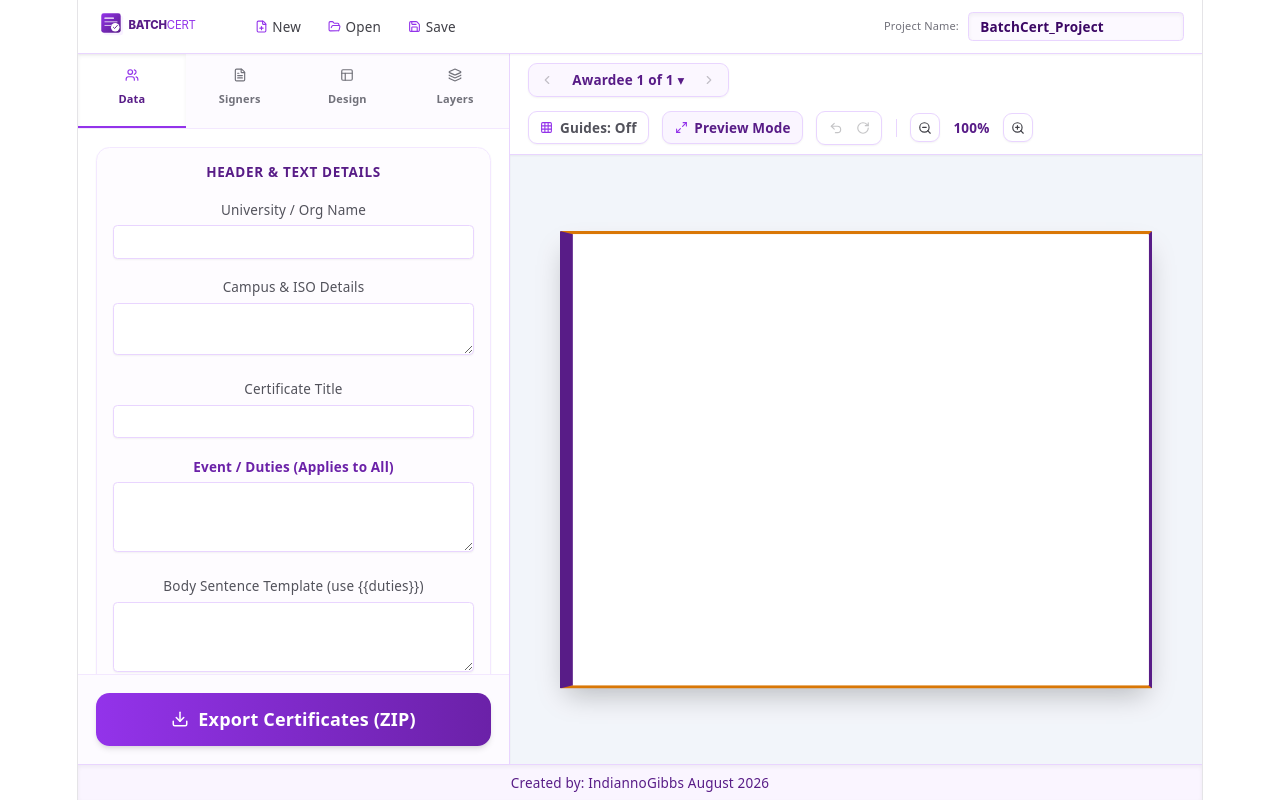
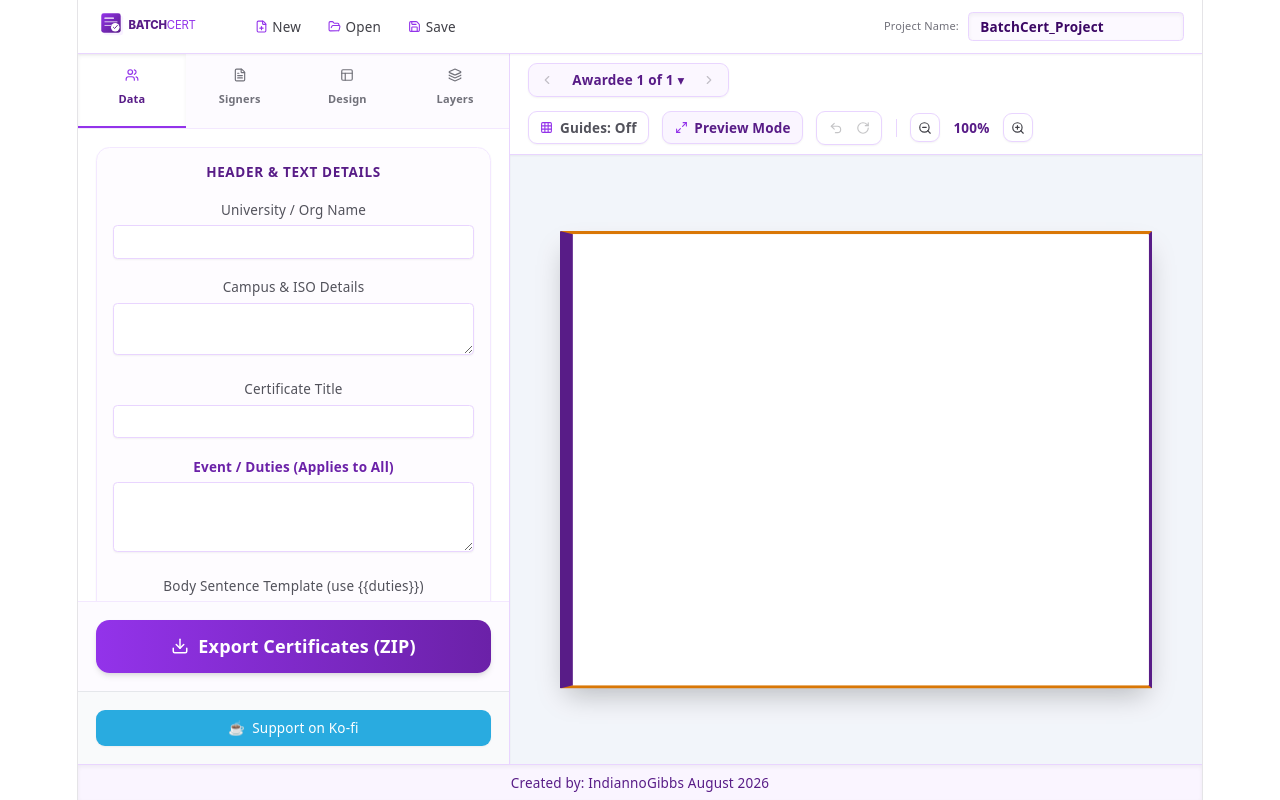
Before and after one commit to IndiannoGibbs/batchcert, a React (Vite) app: page / in a window 1280 px wide. Built offline with nearby package versions, Linux system fonts and the light colour scheme.

Commit message:
added support button

```diff
--- a/src/App.jsx
+++ b/src/App.jsx
@@ -1729,6 +1729,17 @@ export default function CertificateGenerator() {
                 {isExporting ? `Exporting ZIP (${exportProgress}%)...` : `Export Certificates (ZIP)`}
               </button>
             </div>
+            <div className="p-4 border-t border-gray-200 bg-gray-50">
+            <a
+              href="https://ko-fi.com/indiannogibbs"
+              target="_blank"
+              rel="noopener noreferrer"
+              className="w-full inline-flex items-center justify-center gap-1.5 bg-[#29abe0] hover:bg-[#208ab8] text-white font-medium py-2 px-3 rounded-lg text-xs transition-colors shadow-sm"
+            >
+              <span>☕</span>
+              <span>Support on Ko-fi</span>
+            </a>
+          </div>
 
           </div>
         )}
```
